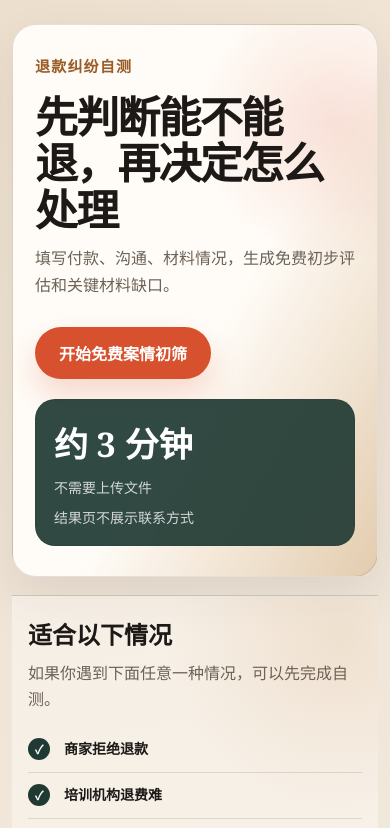
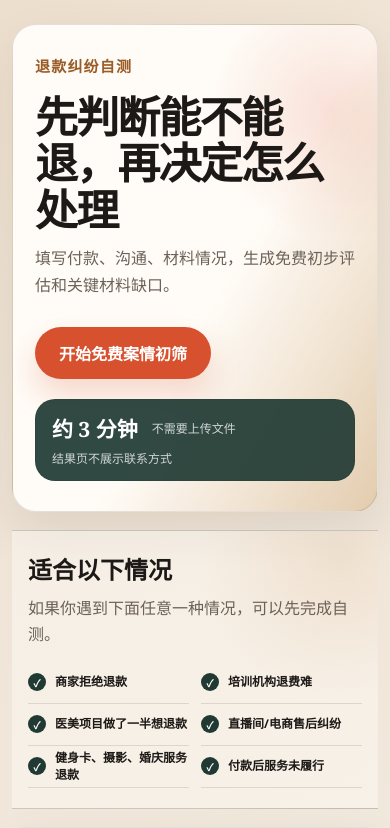
Before and after one commit to qwe002580/consumer-rights-review, a Next.js app: page / in a window 390 px wide. Shown: the top 828 px of the page. Built offline with nearby package versions, Linux system fonts and the light colour scheme; no server answers.

Commit message:
Compact mobile assessment entry

```diff
--- a/app/globals.css
+++ b/app/globals.css
@@ -1332,11 +1332,31 @@ textarea {
     padding: 20px 16px;
   }
 
-   .applicability-grid,
    .lead-capture-grid,
    .receive-method-grid,
    .result-context-grid {
      grid-template-columns: 1fr;
+   }
+
+   .applicability-grid {
+     grid-template-columns: repeat(2, minmax(0, 1fr));
+     column-gap: 12px;
+   }
+
+   .applicability-item {
+     grid-template-columns: 20px minmax(0, 1fr);
+     gap: 7px;
+     min-height: 42px;
+   }
+
+   .applicability-item span {
+     width: 18px;
+     height: 18px;
+     font-size: 10px;
+   }
+
+   .applicability-item strong {
+     font-size: 12px;
    }
 
    .hero-card-balanced {
@@ -1344,7 +1364,19 @@ textarea {
    }
 
    .hero-proof-card {
-     padding: 18px;
+     display: flex;
+     flex-wrap: wrap;
+     align-items: center;
+     gap: 6px 14px;
+     padding: 13px 16px;
+   }
+
+   .hero-proof-card strong {
+     font-size: 21px;
+   }
+
+   .hero-proof-card span {
+     font-size: 12px;
    }
 
   .form-panel,
```
